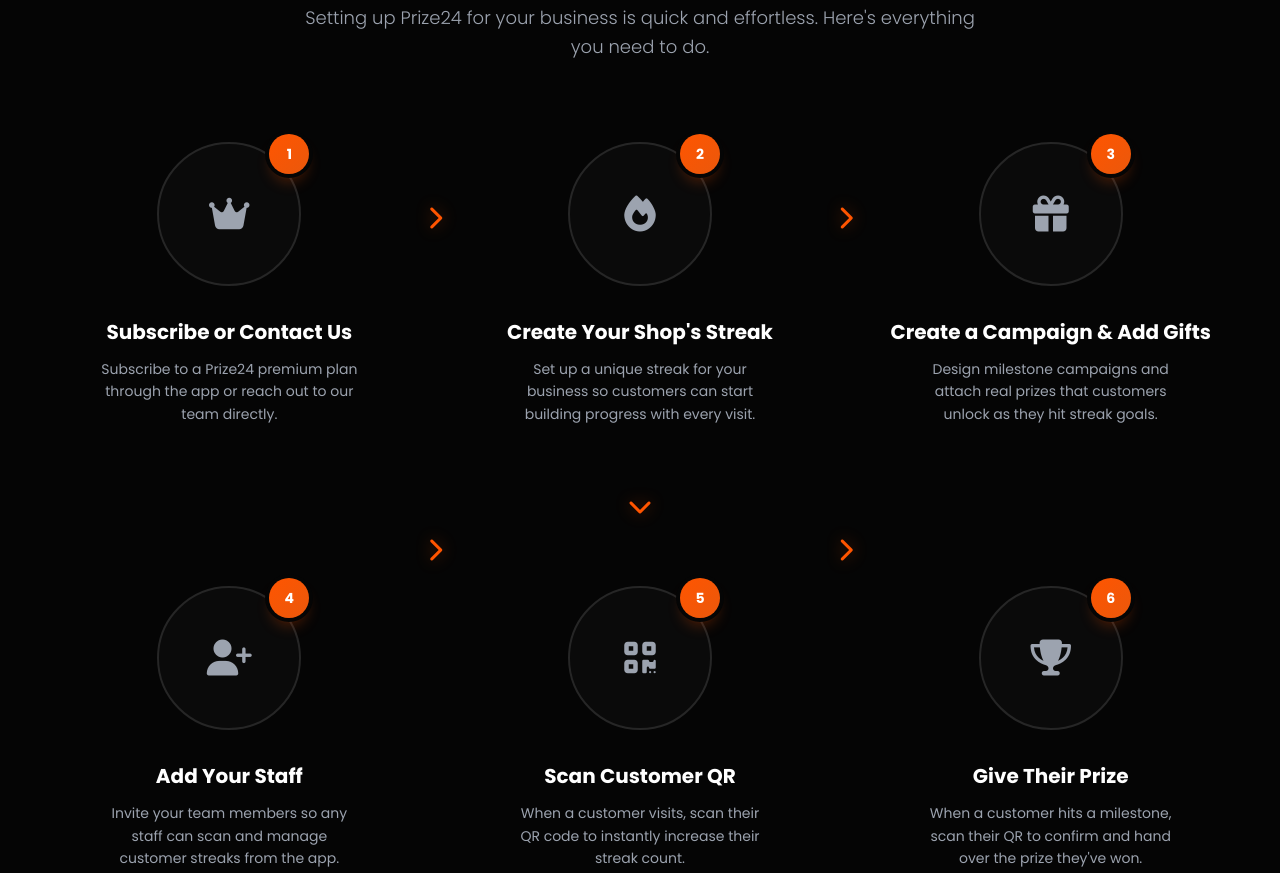
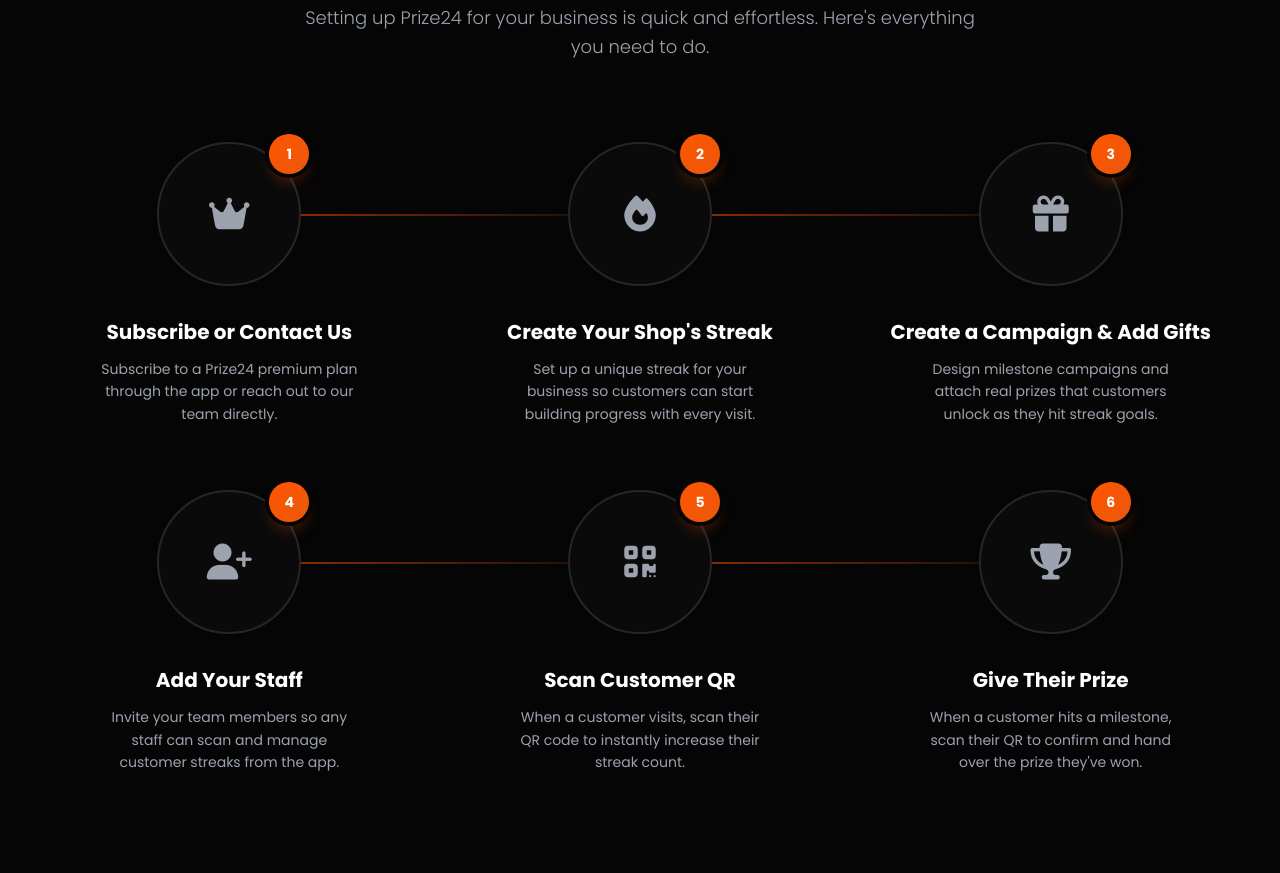
Before and after one commit to jijonj/prize24, a plain HTML site: page vendors.html in a window 1280 px wide. Shown: the part 1130-2003 px from the top of the page. Drawn offline with nearby package versions, Linux system fonts and the light colour scheme.

Commit message:
Add step connector line and remove arrows
Introduce a desktop-only horizontal connector using .step-connector::after (min-width:1024px) and apply .step-connector to step containers in index.html and vendors.html. Remove the individual arrow icon markup between steps to simplify markup and rely on the new gradient 2px connector for visual flow.

```diff
--- a/vendors.html
+++ b/vendors.html
@@ -100,6 +100,21 @@
             color: transparent;
             background-image: linear-gradient(to right, #FF5500, #ff9100);
         }
+
+        /* Step Connector Line */
+        @media (min-width: 1024px) {
+            .step-connector::after {
+                content: '';
+                position: absolute;
+                top: 72px;
+                left: calc(50% + 72px);
+                width: calc(100% - 144px);
+                height: 2px;
+                background: linear-gradient(to right, rgba(255, 85, 0, 0.5), rgba(255, 85, 0, 0.15));
+                z-index: 0;
+                pointer-events: none;
+            }
+        }
     </style>
 </head>
 
@@ -190,7 +205,7 @@
             <div class="grid grid-cols-1 md:grid-cols-2 lg:grid-cols-3 gap-x-0 gap-y-16 relative">
 
                 <!-- Step 1 -->
-                <div class="group relative flex flex-col items-center text-center">
+                <div class="group relative flex flex-col items-center text-center step-connector">
                     <div class="relative mb-8">
                         <div
                             class="absolute inset-0 scale-[1.3] bg-blaze-600/0 group-hover:bg-blaze-600/10 rounded-full blur-xl transition-all duration-500">
@@ -212,15 +227,9 @@
                         through the app or reach out to our team directly.</p>
                 </div>
 
-                <!-- Arrow 1→2 -->
-                <div
-                    class="flex items-start justify-center lg:absolute lg:left-[33.33%] lg:top-[60px] lg:-translate-x-1/2 lg:z-20 my-4 lg:my-0">
-                    <i
-                        class="fa-solid fa-chevron-right text-2xl text-blaze-600 drop-shadow-[0_0_8px_rgba(255,85,0,0.4)] rotate-90 lg:rotate-0"></i>
-                </div>
 
                 <!-- Step 2 -->
-                <div class="group relative flex flex-col items-center text-center">
+                <div class="group relative flex flex-col items-center text-center step-connector">
                     <div class="relative mb-8">
                         <div
                             class="absolute inset-0 scale-[1.3] bg-blaze-600/0 group-hover:bg-blaze-600/10 rounded-full blur-xl transition-all duration-500">
@@ -242,12 +251,6 @@
                         business so customers can start building progress with every visit.</p>
                 </div>
 
-                <!-- Arrow 2→3 -->
-                <div
-                    class="flex items-start justify-center lg:absolute lg:left-[66.66%] lg:top-[60px] lg:-translate-x-1/2 lg:z-20 my-4 lg:my-0">
-                    <i
-                        class="fa-solid fa-chevron-right text-2xl text-blaze-600 drop-shadow-[0_0_8px_rgba(255,85,0,0.4)] rotate-90 lg:rotate-0"></i>
-                </div>
 
                 <!-- Step 3 -->
                 <div class="group relative flex flex-col items-center text-center">
@@ -272,14 +275,10 @@
                         real prizes that customers unlock as they hit streak goals.</p>
                 </div>
 
-                <!-- Arrow 3→4 (row break - down arrow on desktop) -->
-                <div class="flex items-start justify-center lg:col-span-3 my-4 lg:my-0">
-                    <i
-                        class="fa-solid fa-chevron-down text-2xl text-blaze-600 drop-shadow-[0_0_8px_rgba(255,85,0,0.4)]"></i>
-                </div>
+
 
                 <!-- Step 4 -->
-                <div class="group relative flex flex-col items-center text-center">
+                <div class="group relative flex flex-col items-center text-center step-connector">
                     <div class="relative mb-8">
                         <div
                             class="absolute inset-0 scale-[1.3] bg-blaze-600/0 group-hover:bg-blaze-600/10 rounded-full blur-xl transition-all duration-500">
@@ -301,15 +300,9 @@
                         can scan and manage customer streaks from the app.</p>
                 </div>
 
-                <!-- Arrow 4→5 -->
-                <div
-                    class="flex items-start justify-center lg:absolute lg:left-[33.33%] lg:bottom-[calc(50%-60px)] lg:-translate-x-1/2 lg:z-20 my-4 lg:my-0">
-                    <i
-                        class="fa-solid fa-chevron-right text-2xl text-blaze-600 drop-shadow-[0_0_8px_rgba(255,85,0,0.4)] rotate-90 lg:rotate-0"></i>
-                </div>
 
                 <!-- Step 5 -->
-                <div class="group relative flex flex-col items-center text-center">
+                <div class="group relative flex flex-col items-center text-center step-connector">
                     <div class="relative mb-8">
                         <div
                             class="absolute inset-0 scale-[1.3] bg-blaze-600/0 group-hover:bg-blaze-600/10 rounded-full blur-xl transition-all duration-500">
@@ -331,12 +324,6 @@
                         code to instantly increase their streak count.</p>
                 </div>
 
-                <!-- Arrow 5→6 -->
-                <div
-                    class="flex items-start justify-center lg:absolute lg:left-[66.66%] lg:bottom-[calc(50%-60px)] lg:-translate-x-1/2 lg:z-20 my-4 lg:my-0">
-                    <i
-                        class="fa-solid fa-chevron-right text-2xl text-blaze-600 drop-shadow-[0_0_8px_rgba(255,85,0,0.4)] rotate-90 lg:rotate-0"></i>
-                </div>
 
                 <!-- Step 6 -->
                 <div class="group relative flex flex-col items-center text-center">
```
Also changed, not shown: index.html (+18 -21 lines).
